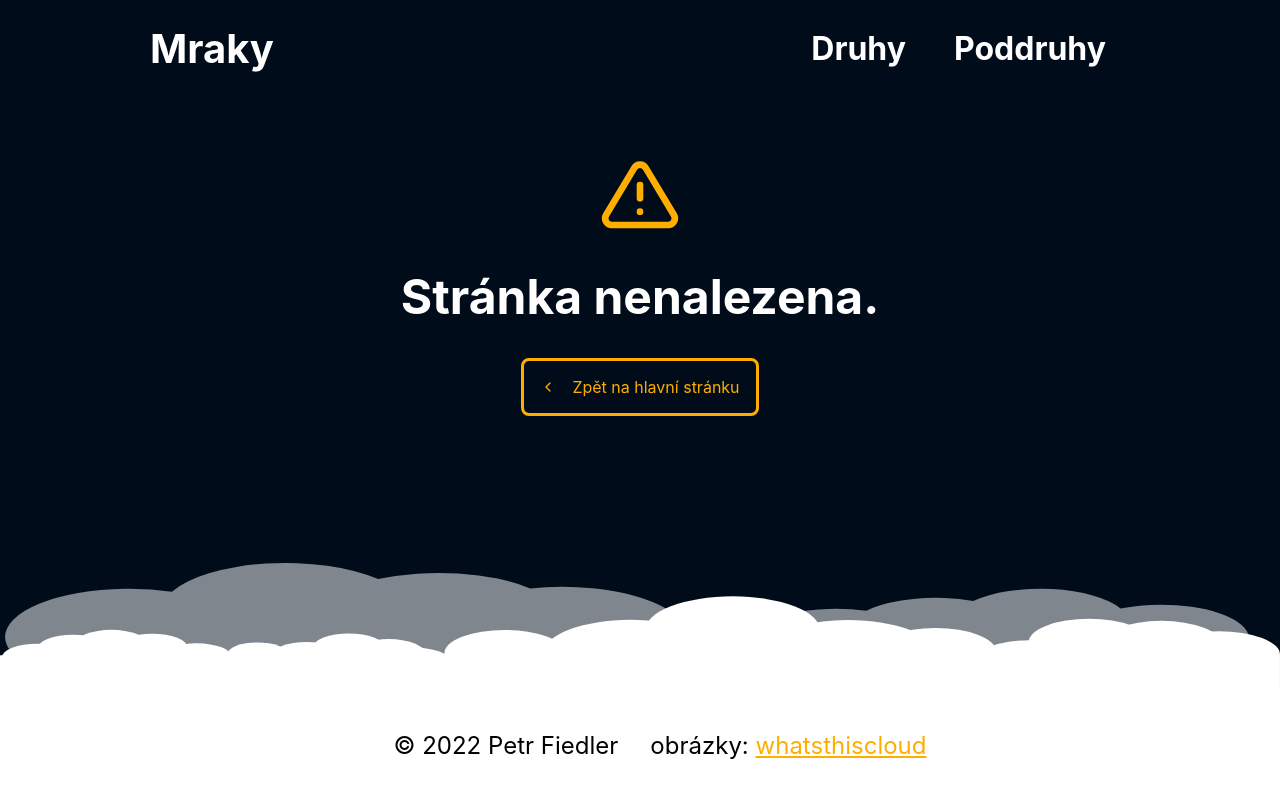
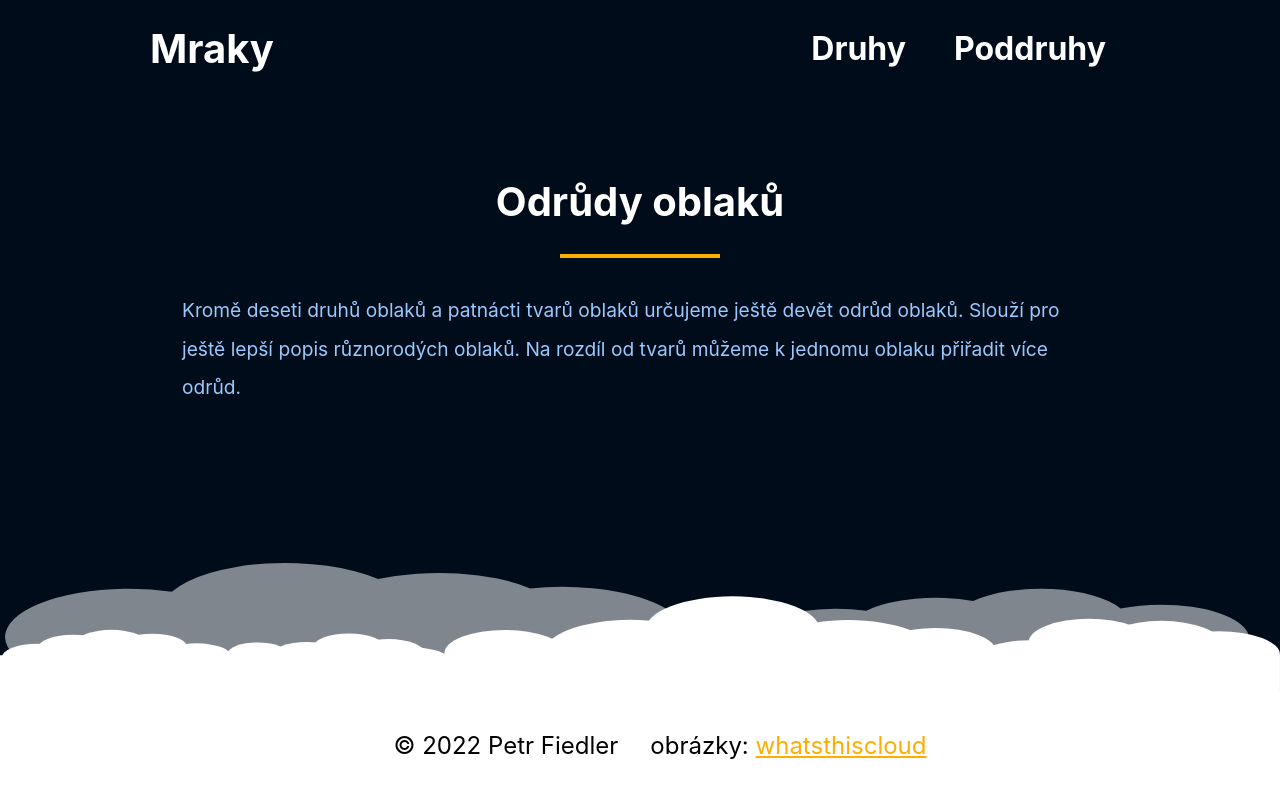
Before and after one commit to petrfiedler/mraky.eu, a React (Create React App) app: page /poddruhy/odrudy in a window 1280 px wide. Built offline with nearby package versions, Linux system fonts and the light colour scheme.

Commit message:
content: Add basic subtypes page.

```diff
--- a/src/App.js
+++ b/src/App.js
@@ -1,7 +1,7 @@
 import React from "react";
 import { BrowserRouter, Routes, Route } from "react-router-dom";
 import { Navbar, Sidebar, Footer } from "./components";
-import { Home, Druhy, Poddruhy, Error } from "./pages";
+import { Home, Druhy, Poddruhy, Subtype, Error } from "./pages";
 import ScrollToTop from "./utils/ScrollToTop";
 function App() {
     return (
@@ -13,6 +13,7 @@ function App() {
                     <Route exact path="/" element={<Home />} />
                     <Route exact path="/druhy" element={<Druhy />} />
                     <Route exact path="/poddruhy" element={<Poddruhy />} />
+                    <Route path="/poddruhy/:id" element={<Subtype />} />
                     <Route path="*" element={<Error />} />
                 </Routes>
             </ScrollToTop>
--- a/src/components/Description.js
+++ b/src/components/Description.js
@@ -5,7 +5,7 @@ const Description = ({ children }) => {
     return <Wrapper>{children}</Wrapper>;
 };
 
-const Wrapper = styled.p`
+const Wrapper = styled.section`
     margin: 0 2rem 3rem;
     font-size: 1.2rem;
     line-height: 2.4rem;
--- /dev/null
+++ b/src/components/Paragraphs.js
@@ -0,0 +1,13 @@
+import React from "react";
+
+const Paragraphs = ({ text }) => {
+    return (
+        <>
+            {text.map((paragraph, index) => (
+                <p key="index">{paragraph}</p>
+            ))}
+        </>
+    );
+};
+
+export default Paragraphs;
--- a/src/components/index.js
+++ b/src/components/index.js
@@ -4,4 +4,5 @@ import Footer from "./Footer";
 import Cards from "./Cards";
 import Heading from "./Heading";
 import Description from "./Description";
-export { Navbar, Sidebar, Footer, Cards, Heading, Description };
+import Paragraphs from "./Paragraphs";
+export { Navbar, Sidebar, Footer, Cards, Heading, Description, Paragraphs };
--- /dev/null
+++ b/src/pages/Subtype.js
@@ -0,0 +1,22 @@
+import React from "react";
+import { useParams } from "react-router-dom";
+import { Heading, Description, Paragraphs } from "../components";
+import categories from "../data/categories";
+import { capitalize } from "../utils/utilFunctions";
+
+const Subtype = () => {
+    let params = useParams();
+    let subtype = categories.find((category) => category.id === params.id);
+    return (
+        <main>
+            <article>
+                <Heading>{capitalize(subtype.name)}</Heading>
+                <Description>
+                    <Paragraphs text={subtype.text} />
+                </Description>
+            </article>
+        </main>
+    );
+};
+
+export default Subtype;
--- a/src/pages/index.js
+++ b/src/pages/index.js
@@ -2,4 +2,5 @@ import Home from "./Home";
 import Druhy from "./Druhy";
 import Poddruhy from "./Poddruhy";
 import Error from "./Error";
-export { Home, Druhy, Poddruhy, Error };
+import Subtype from "./Subtype";
+export { Home, Druhy, Poddruhy, Error, Subtype };
--- /dev/null
+++ b/src/utils/utilFunctions.js
@@ -0,0 +1,3 @@
+export const capitalize = (str) => {
+    return str.charAt(0).toUpperCase() + str.slice(1);
+};
```
